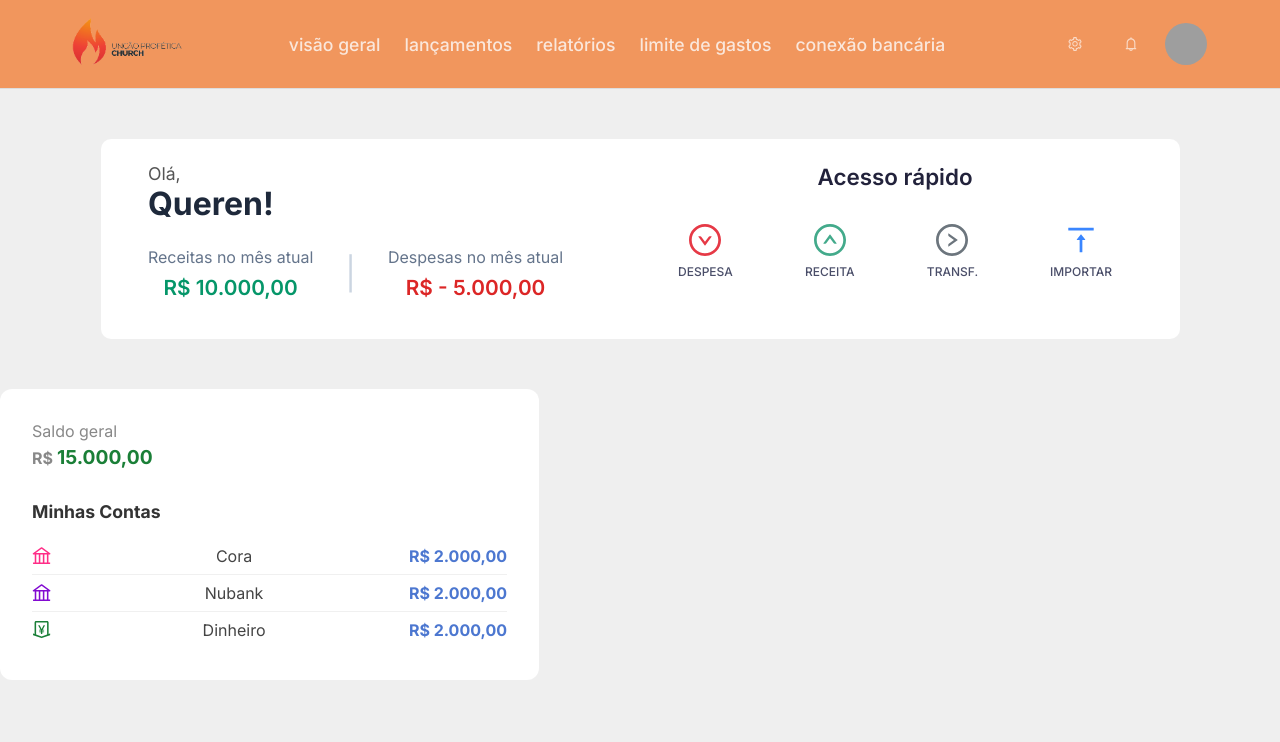
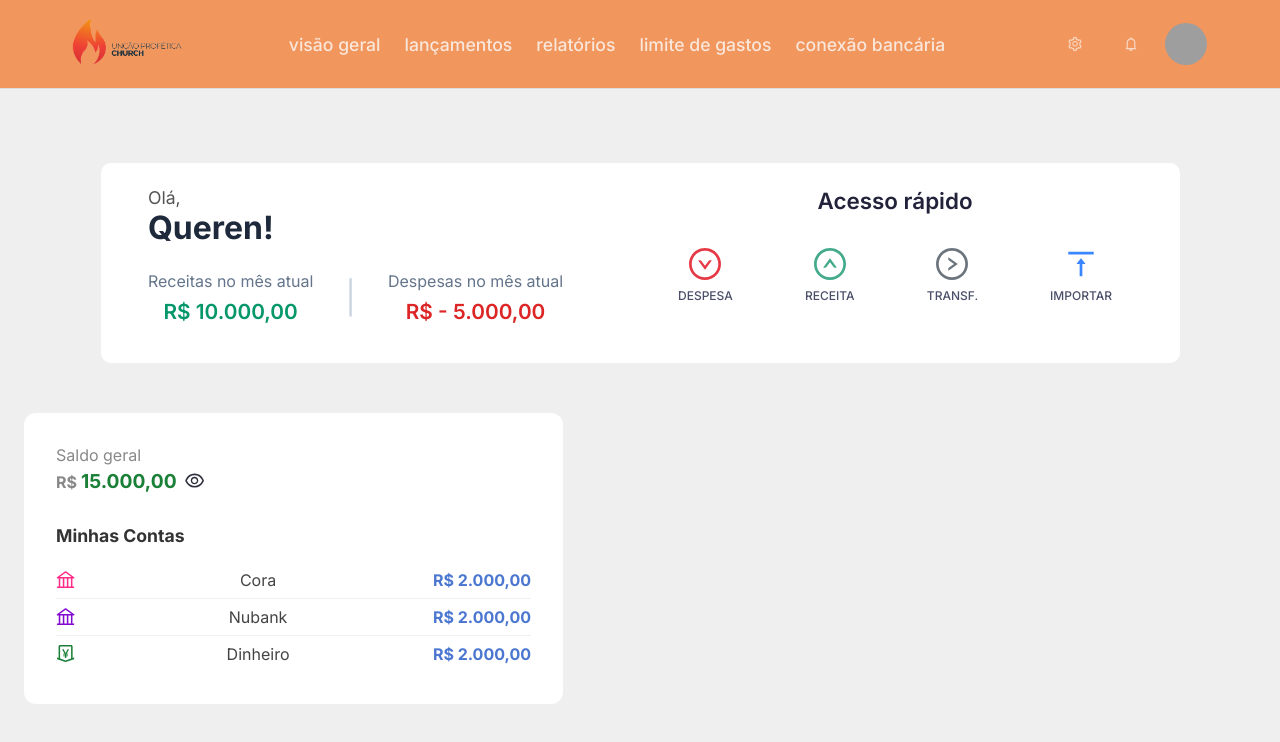
Before and after one commit to querensales/gestao-upc, a Next.js app in the folder frontend-react/: page /home in a window 1280 px wide. Shown: the top 742 px of the page. Built offline with nearby package versions, Linux system fonts and the light colour scheme; grey boxes are pictures that could not be loaded.

Commit message:
✨ Função: mostrar saldo
criando a função para mostrar saldo

```diff
--- a/frontend-react/src/app/(@pages)/home/page.tsx
+++ b/frontend-react/src/app/(@pages)/home/page.tsx
@@ -4,7 +4,7 @@ import VisaoGeral from "@/app/components/visaogeral/visaoGeral";
 
 export default function HomePagina() {
     return (
-        <main >
+        <main style={{ padding: "24px" }}>
             <VisaoGeral />
             <SaldoGeral />
         </main>
--- a/frontend-react/src/app/components/saldoGeral/saldoGeral.tsx
+++ b/frontend-react/src/app/components/saldoGeral/saldoGeral.tsx
@@ -1,13 +1,34 @@
+'use client';
+
 import Styles from "./saldoGeral.module.css";
-import { BankOutlined, MoneyCollectOutlined } from "@ant-design/icons";
+import { BankOutlined, EyeOutlined, EyeInvisibleOutlined, MoneyCollectOutlined } from "@ant-design/icons";
+import { useState } from "react";
 
 export default function SaldoGeral() {
+    const [mostrarSaldo, setMostrarSaldo] = useState(true);
+
+    function VisualizarSaldo() {
+        setMostrarSaldo((prev) => !prev);
+    }
+
     return (
         <section className={Styles.container}>
             <div className={Styles.saldoGeral}>
                 <p className={Styles.label}>Saldo geral</p>
                 <p className={Styles.valor}>
-                    <span className={Styles.moeda}>R$</span>15.000,00
+                    <span className={Styles.moeda}>R$</span>
+                    {mostrarSaldo ? "15.000,00" : "•••••••••"}
+                    {mostrarSaldo ? (
+                        <EyeOutlined
+                            style={{ color: "#2f303f", padding: "0 8px", cursor: "pointer" }}
+                            onClick={VisualizarSaldo}
+                        />
+                    ) : (
+                        <EyeInvisibleOutlined
+                            style={{ color: "#2f303f", padding: "0 8px", cursor: "pointer" }}
+                            onClick={VisualizarSaldo}
+                        />
+                    )}
                 </p>
             </div>
             <div className={Styles.contasBox}>
@@ -21,12 +42,12 @@ export default function SaldoGeral() {
                     <li className={Styles.itemConta}>
                         <BankOutlined className={`${Styles.iconeConta} ${Styles.nubankIcone}`} />
                         <span>Nubank</span>
-                       <p className={Styles.valorConta}>R$ 2.000,00</p>
+                        <p className={Styles.valorConta}>R$ 2.000,00</p>
                     </li>
                     <li className={Styles.itemConta}>
                         <MoneyCollectOutlined className={`${Styles.iconeConta} ${Styles.dinheiroIcone}`} />
                         <span>Dinheiro</span>
-                       <p className={Styles.valorConta}>R$ 2.000,00</p>
+                        <p className={Styles.valorConta}>R$ 2.000,00</p>
                     </li>
                 </ul>
             </div>
```
